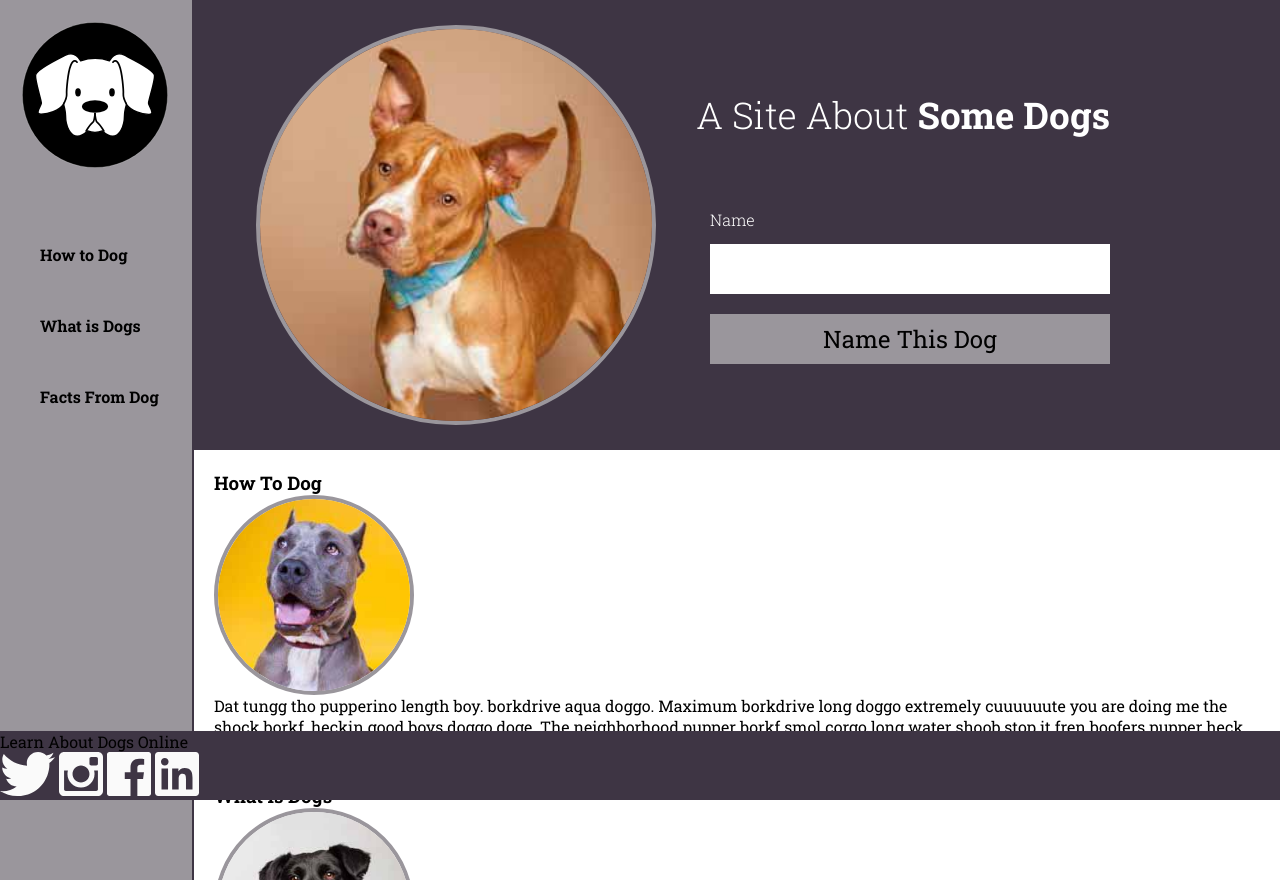
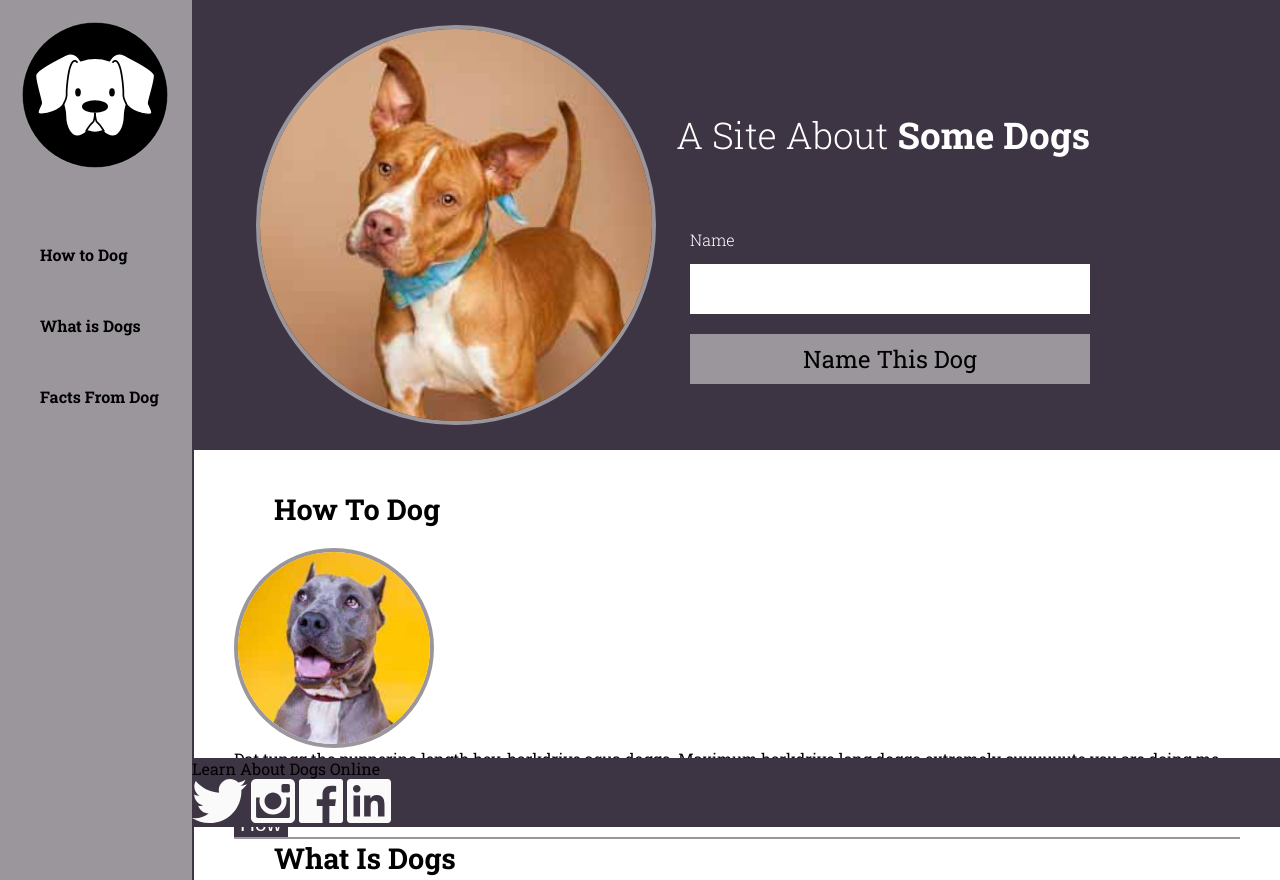
Before and after one commit to BrandyMello/dog-party2.0, a plain HTML site: page index.html in a window 1280 px wide. Shown: the top 880 px of the page. Drawn offline with Linux system fonts and the light colour scheme.

Commit message:
Style main and footer

```diff
--- a/styles2.css
+++ b/styles2.css
@@ -113,7 +113,6 @@ h3 {
 
 .content {
   align-content: left;
-  /*float: right;*/
 }
 
 article {
@@ -123,15 +122,29 @@ article {
 div {
   float: right;
   width: 85%;
-  padding: 20px;
+  padding: 40px;
   border-left: 2px solid #3E3544;
+}
+
+.how-what-facts {
+  font-size: 1.8em;
+  margin: 0px 0px 20px 40px;
+}
+
+.info-btn {
+  background-color: #3E3544;
+  color: #fff;
+  border: none;
+  display: block;
+  font-size: 1.3em;
 }
 
 footer {
   background-color: #3E3544;
   position: fixed;
-  width: 100%;
-  bottom: 0px;
+  width: 85%;
+  bottom: -27px;
+  right: 0px;
 }
 
 /** {
```
